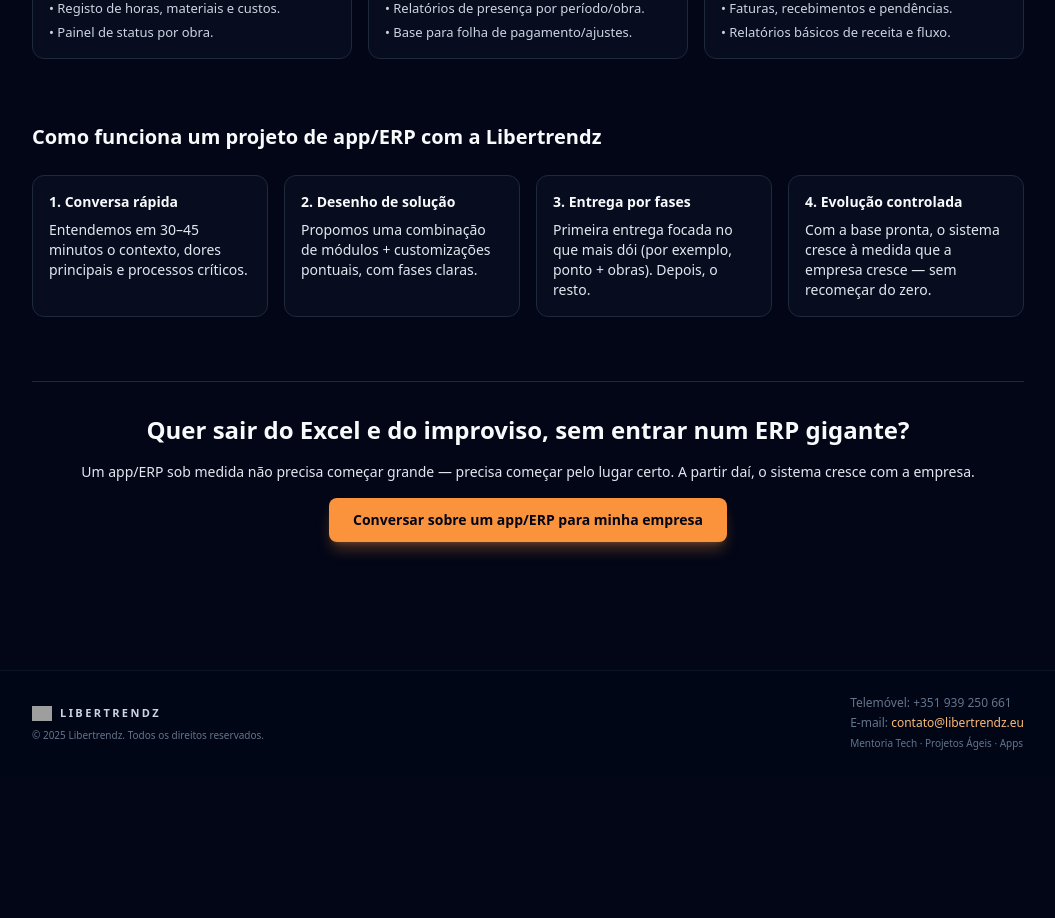
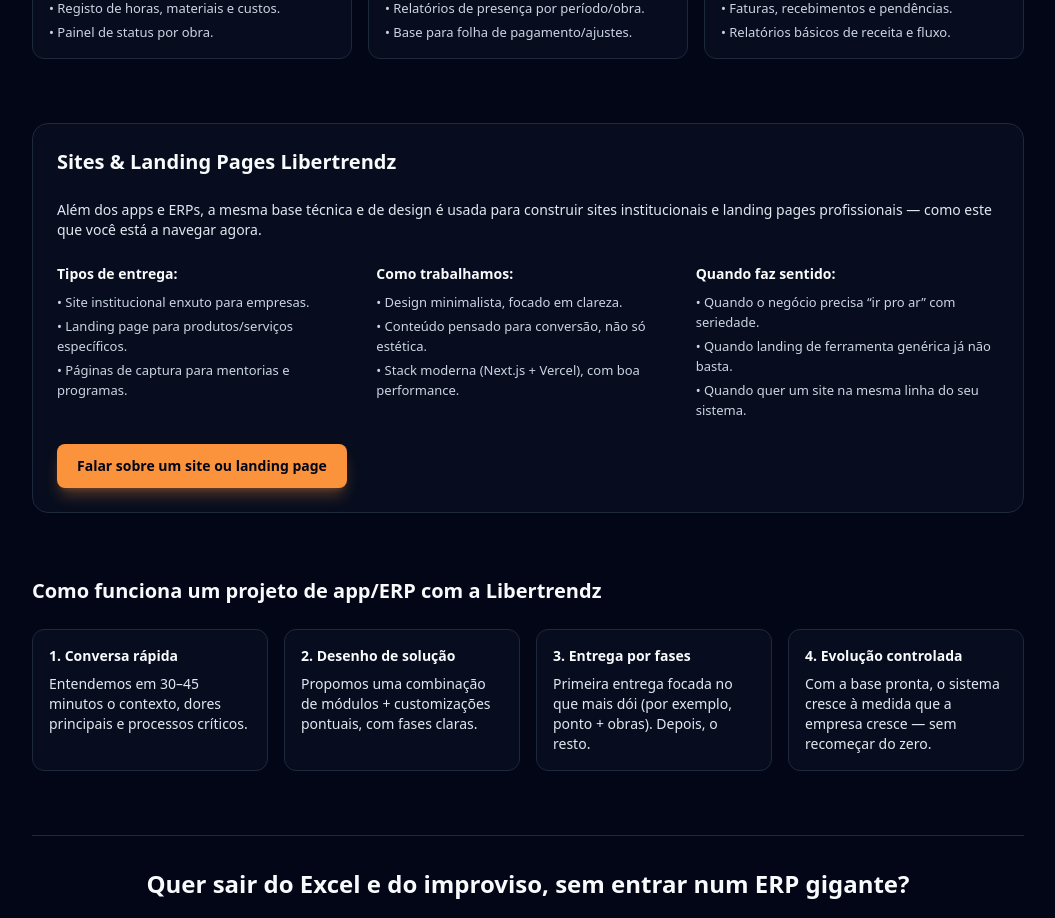
Before and after one commit to libertrendz/libertrendz-site, a Next.js app: page /apps in a window 1280 px wide. Shown: the part 1140-2058 px from the top of the page, without its empty margins (112-1167 px from the left). Before the commit the page ends 1915 px from the top, so only its background shows below. Built offline with nearby package versions, Linux system fonts and the light colour scheme; grey boxes are pictures that could not be loaded.

Commit message:
Introduce Sites & Landing Pages section
Added a new section for Sites & Landing Pages, detailing services and delivery types.

```diff
--- a/app/apps/page.tsx
+++ b/app/apps/page.tsx
@@ -11,7 +11,7 @@
               Apps & ERPs Libertrendz
             </p>
             <h1 className="mb-4 text-3xl font-bold leading-tight md:text-4xl">
-              Tiny ERPs e apps sob medida,
+              Tiny ERPs e apps sob medida,{" "}
               <span className="block text-accent-400">
                 construídos em cima de módulos prontos.
               </span>
@@ -142,6 +142,60 @@
           </div>
         </div>
 
+        {/* NOVO BLOCO: SITES & LANDING PAGES */}
+        <div className="mt-16 space-y-6 rounded-2xl border border-slate-800 bg-slate-900/40 p-6">
+          <h2 className="text-xl font-semibold text-slate-50">
+            Sites & Landing Pages Libertrendz
+          </h2>
+          <p className="text-sm text-slate-200">
+            Além dos apps e ERPs, a mesma base técnica e de design é usada para
+            construir sites institucionais e landing pages profissionais — como
+            este que você está a navegar agora.
+          </p>
+
+          <div className="grid gap-4 md:grid-cols-3">
+            <div className="text-sm text-slate-200">
+              <p className="mb-2 font-semibold text-slate-50">
+                Tipos de entrega:
+              </p>
+              <ul className="space-y-1 text-[13px] text-slate-300">
+                <li>• Site institucional enxuto para empresas.</li>
+                <li>• Landing page para produtos/serviços específicos.</li>
+                <li>• Páginas de captura para mentorias e programas.</li>
+              </ul>
+            </div>
+            <div className="text-sm text-slate-200">
+              <p className="mb-2 font-semibold text-slate-50">
+                Como trabalhamos:
+              </p>
+              <ul className="space-y-1 text-[13px] text-slate-300">
+                <li>• Design minimalista, focado em clareza.</li>
+                <li>• Conteúdo pensado para conversão, não só estética.</li>
+                <li>• Stack moderna (Next.js + Vercel), com boa performance.</li>
+              </ul>
+            </div>
+            <div className="text-sm text-slate-200">
+              <p className="mb-2 font-semibold text-slate-50">
+                Quando faz sentido:
+              </p>
+              <ul className="space-y-1 text-[13px] text-slate-300">
+                <li>• Quando o negócio precisa “ir pro ar” com seriedade.</li>
+                <li>• Quando landing de ferramenta genérica já não basta.</li>
+                <li>• Quando quer um site na mesma linha do seu sistema.</li>
+              </ul>
+            </div>
+          </div>
+
+          <div className="mt-4">
+            <a
+              href="mailto:contato@libertrendz.eu?subject=Site%20ou%20Landing%20Page%20Libertrendz"
+              className="inline-flex items-center justify-center rounded-lg bg-accent-500 px-5 py-3 text-sm font-semibold text-slate-950 shadow-lg shadow-accent-500/30 transition hover:bg-accent-400"
+            >
+              Falar sobre um site ou landing page
+            </a>
+          </div>
+        </div>
+
         {/* BLOCO: COMO É O PROJETO */}
         <div className="mt-16 space-y-6">
           <h2 className="text-xl font-semibold text-slate-50">
@@ -151,19 +205,19 @@
             {[
               {
                 titulo: "1. Conversa rápida",
-                desc: "Entendemos em 30–45 minutos o contexto, dores principais e processos críticos.",
+                desc: "Entendemos em 30–45 minutos o contexto, dores principais e processos críticos."
               },
               {
                 titulo: "2. Desenho de solução",
-                desc: "Propomos uma combinação de módulos + customizações pontuais, com fases claras.",
+                desc: "Propomos uma combinação de módulos + customizações pontuais, com fases claras."
               },
               {
                 titulo: "3. Entrega por fases",
-                desc: "Primeira entrega focada no que mais dói (por exemplo, ponto + obras). Depois, o resto.",
+                desc: "Primeira entrega focada no que mais dói (por exemplo, ponto + obras). Depois, o resto."
               },
               {
                 titulo: "4. Evolução controlada",
-                desc: "Com a base pronta, o sistema cresce à medida que a empresa cresce — sem recomeçar do zero.",
+                desc: "Com a base pronta, o sistema cresce à medida que a empresa cresce — sem recomeçar do zero."
               }
             ].map((step) => (
               <div
```
